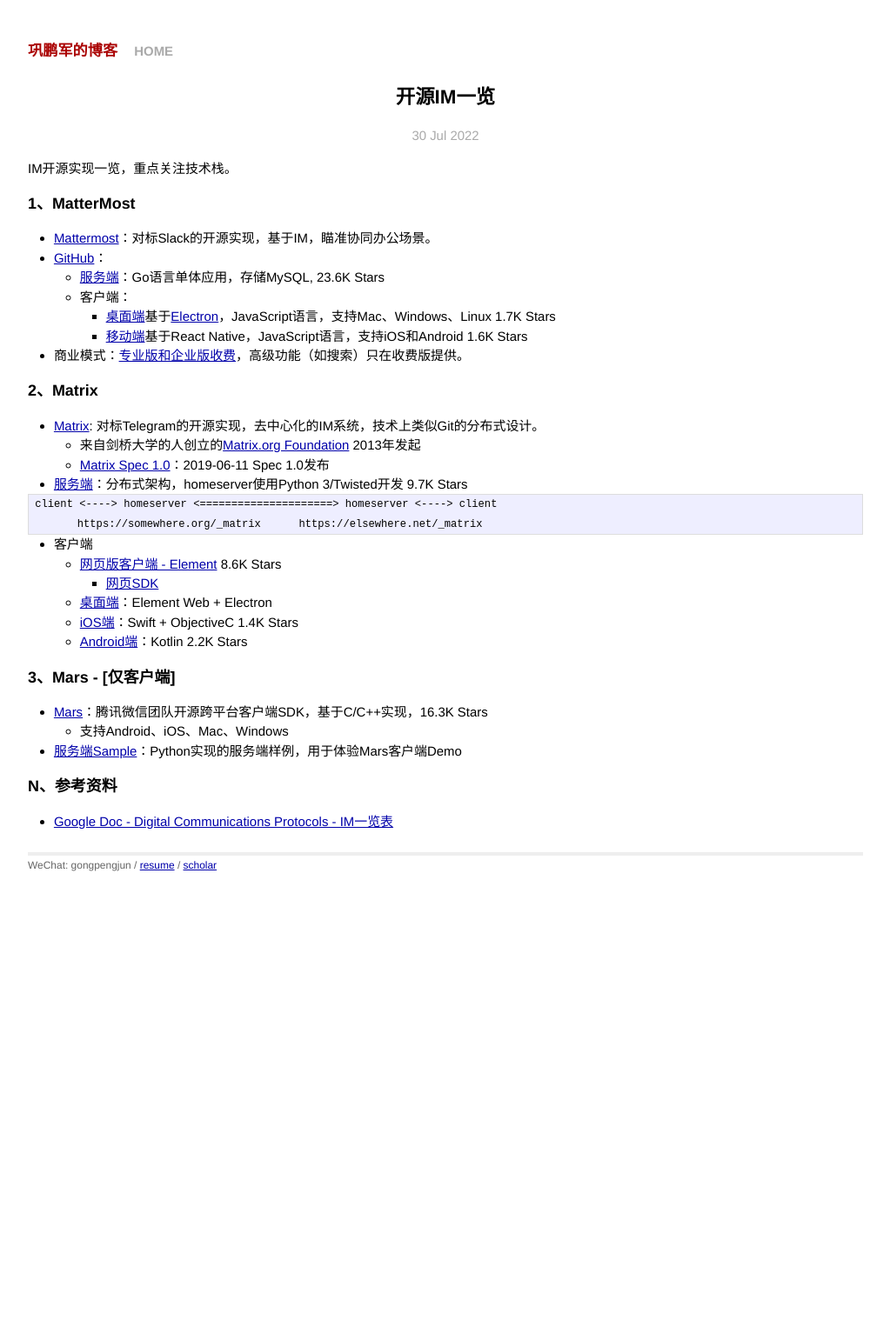
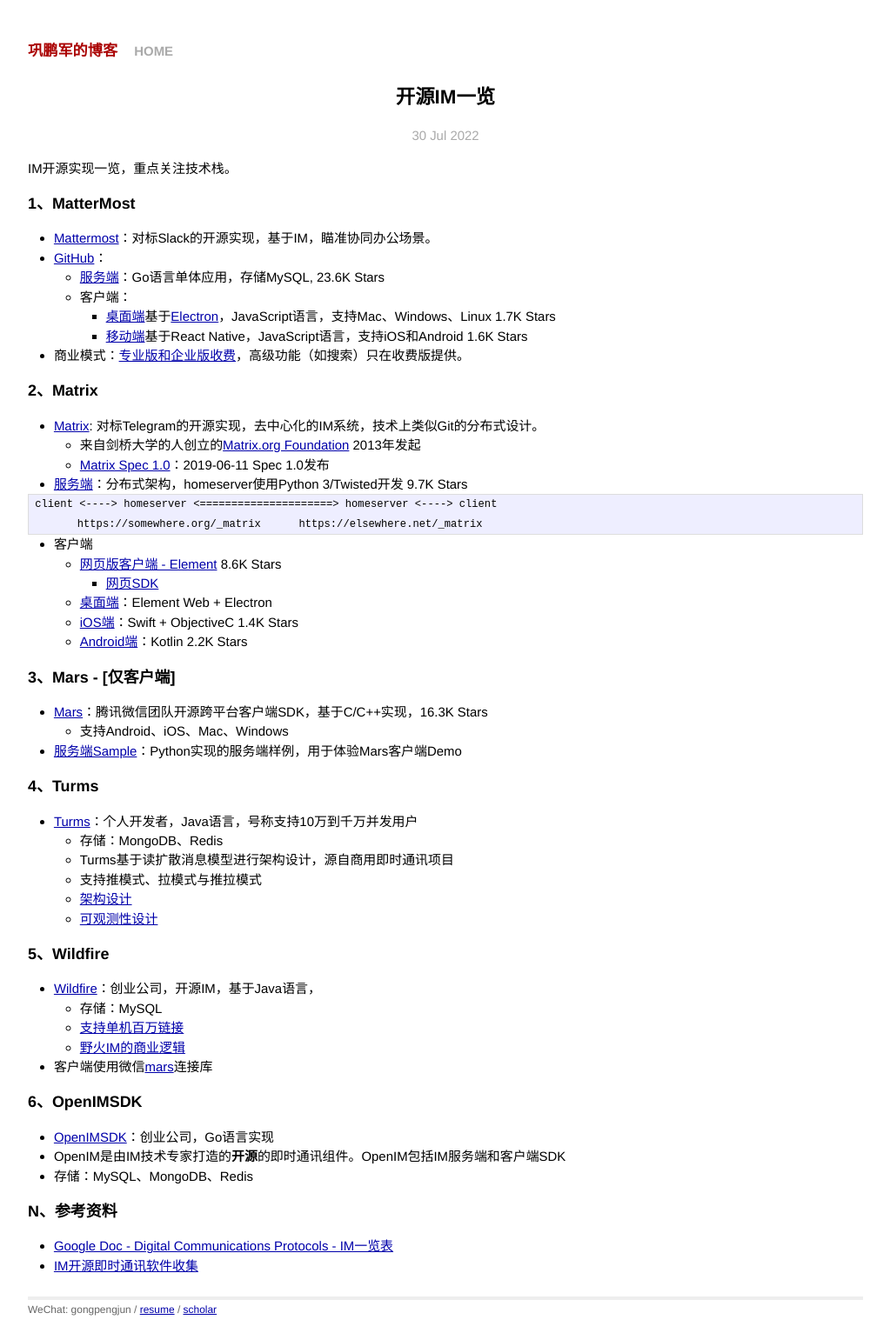
Before and after one commit to gongpengjun/gongpengjun.github.io, a Jekyll site: the page built from _posts/2022-07-30-im000-opensource-im.markdown, in a window 1280 px wide. Shown: the whole page at 87% size, without its empty margins (128-1151 px from the left). Built offline with Jekyll 4.4.1, drawn with Linux system fonts in a browser that asks for light colours; before the commit the page ends 1021 px from its top, so only the background shows below that.

Commit message:
Turms、Wildfire、OpenIMSDK

```diff
--- a/_posts/2022-07-30-im000-opensource-im.markdown
+++ b/_posts/2022-07-30-im000-opensource-im.markdown
@@ -42,6 +42,30 @@ client <----> homeserver <=====================> homeserver <----> client
   - 支持Android、iOS、Mac、Windows
 - [服务端Sample](https://github.com/Tencent/mars/tree/master/samples/Server)：Python实现的服务端样例，用于体验Mars客户端Demo
 
+### 4、Turms
+
+- [Turms](https://github.com/turms-im/turms)：个人开发者，Java语言，号称支持10万到千万并发用户
+  - 存储：MongoDB、Redis
+  - Turms基于读扩散消息模型进行架构设计，源自商用即时通讯项目
+  - 支持推模式、拉模式与推拉模式
+  - [架构设计](https://turms-im.github.io/docs/for-developers/architecture.html)
+  - [可观测性设计](https://turms-im.github.io/docs/for-developers/observability.html)
+
+### 5、Wildfire
+
+- [Wildfire](https://github.com/wildfirechat)：创业公司，开源IM，基于Java语言，
+  - 存储：MySQL
+  - [支持单机百万链接](https://github.com/wildfirechat/C1000K_Test)
+  - [野火IM的商业逻辑](https://docs.wildfirechat.cn/blogs/%E9%87%8E%E7%81%ABIM%E7%9A%84%E5%95%86%E4%B8%9A%E9%80%BB%E8%BE%91.html)
+- 客户端使用微信[mars](https://github.com/tencent/mars)连接库
+
+### 6、OpenIMSDK
+
+- [OpenIMSDK](https://github.com/OpenIMSDK)：创业公司，Go语言实现
+- OpenIM是由IM技术专家打造的**开源**的即时通讯组件。OpenIM包括IM服务端和客户端SDK
+- 存储：MySQL、MongoDB、Redis
+
 ### N、参考资料
 
 - [Google Doc - Digital Communications Protocols - IM一览表](https://docs.google.com/spreadsheets/d/1-UlA4-tslROBDS9IqHalWVztqZo7uxlCeKPQ-8uoFOU/edit#gid=0)
+- [IM开源即时通讯软件收集](https://blog.csdn.net/libaineu2004/article/details/44026069)
```
